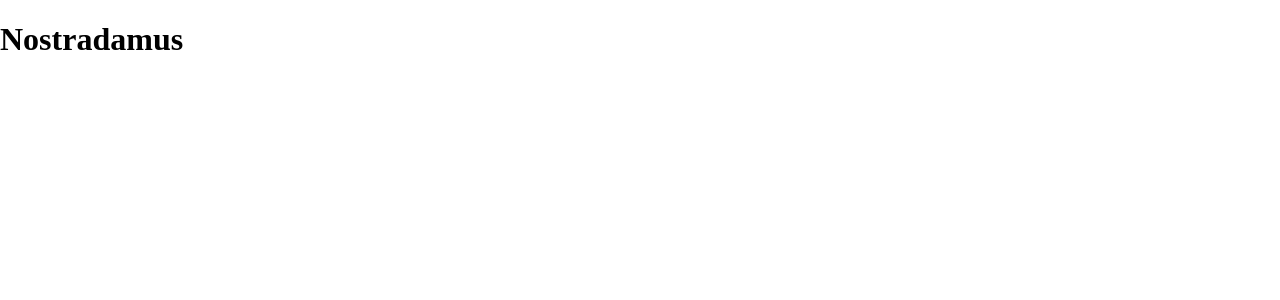
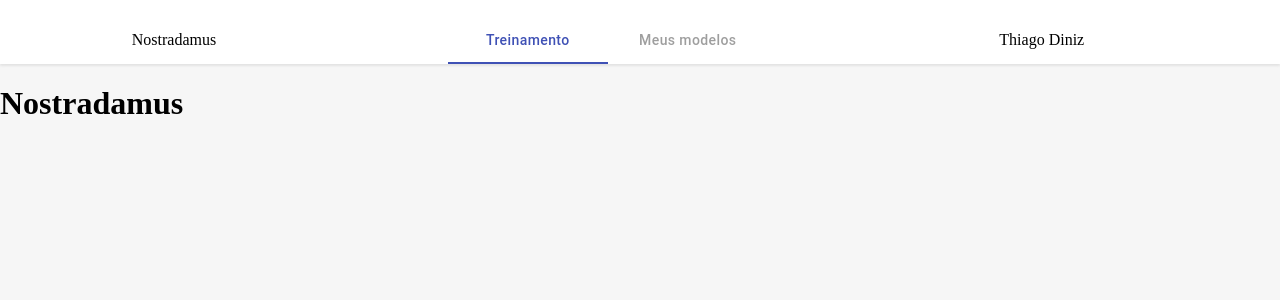
Before and after one commit to thiagoodiniz/nostradamus, a React (Create React App) app: page / in a window 1280 px wide. Shown: the top 300 px of the page. Built offline with nearby package versions, Linux system fonts and the light colour scheme.

Commit message:
Install material-ui; Create Header component; Using material tabs in Header;

```diff
--- a/package.json
+++ b/package.json
@@ -3,6 +3,7 @@
   "version": "0.1.0",
   "private": true,
   "dependencies": {
+    "@material-ui/core": "^4.10.2",
     "@testing-library/jest-dom": "^4.2.4",
     "@testing-library/react": "^9.5.0",
     "@testing-library/user-event": "^7.2.1",
--- a/src/App.js
+++ b/src/App.js
@@ -1,8 +1,10 @@
 import React from 'react';
+import Header from './components/Header/Header';
 
 function App() {
   return (
     <div>
+      <Header />
       <h1>Nostradamus</h1>
     </div>
   );
--- /dev/null
+++ b/src/components/Header/Header.js
@@ -0,0 +1,37 @@
+import React from 'react';
+import './Header.scss';
+import Tabs from '@material-ui/core/Tabs';
+import Tab from '@material-ui/core/Tab';
+
+export default function Header() {
+    const [value, setValue] = React.useState(0);
+
+    const handleChange = (event, newValue) => {
+      setValue(newValue);
+    };
+
+    return(
+        <header className="header">
+            <div className="header__logo">
+                <span>Nostradamus</span>
+            </div>
+
+            <div className="header__tabs">
+                <Tabs
+                    value={value}
+                    indicatorColor="primary"
+                    textColor="primary"
+                    onChange={handleChange}
+                    aria-label="menu tabs"
+                >
+                    <Tab style={{textTransform: 'none'}} label="Treinamento" />
+                    <Tab style={{textTransform: 'none'}} label="Meus modelos" disabled/>
+                </Tabs>
+            </div>
+
+            <div className="header__user-info">
+                Thiago Diniz
+            </div>
+        </header>
+    );
+}
--- /dev/null
+++ b/src/components/Header/Header.scss
@@ -0,0 +1,10 @@
+
+
+.header {
+    display: flex;
+    padding: 1em 5em 0 1em;
+    justify-content: space-around;
+    background-color: #fff;
+    box-shadow: 0 2px 2px 0px #e4e4e4;
+    align-items: center;
+}
--- a/src/index.scss
+++ b/src/index.scss
@@ -1,3 +1,4 @@
 body {
   margin: 0;
+  background-color: #f6f6f6;
 }
```
Also changed, not shown: 1 other file (tests, documents, lock files or other folders).
